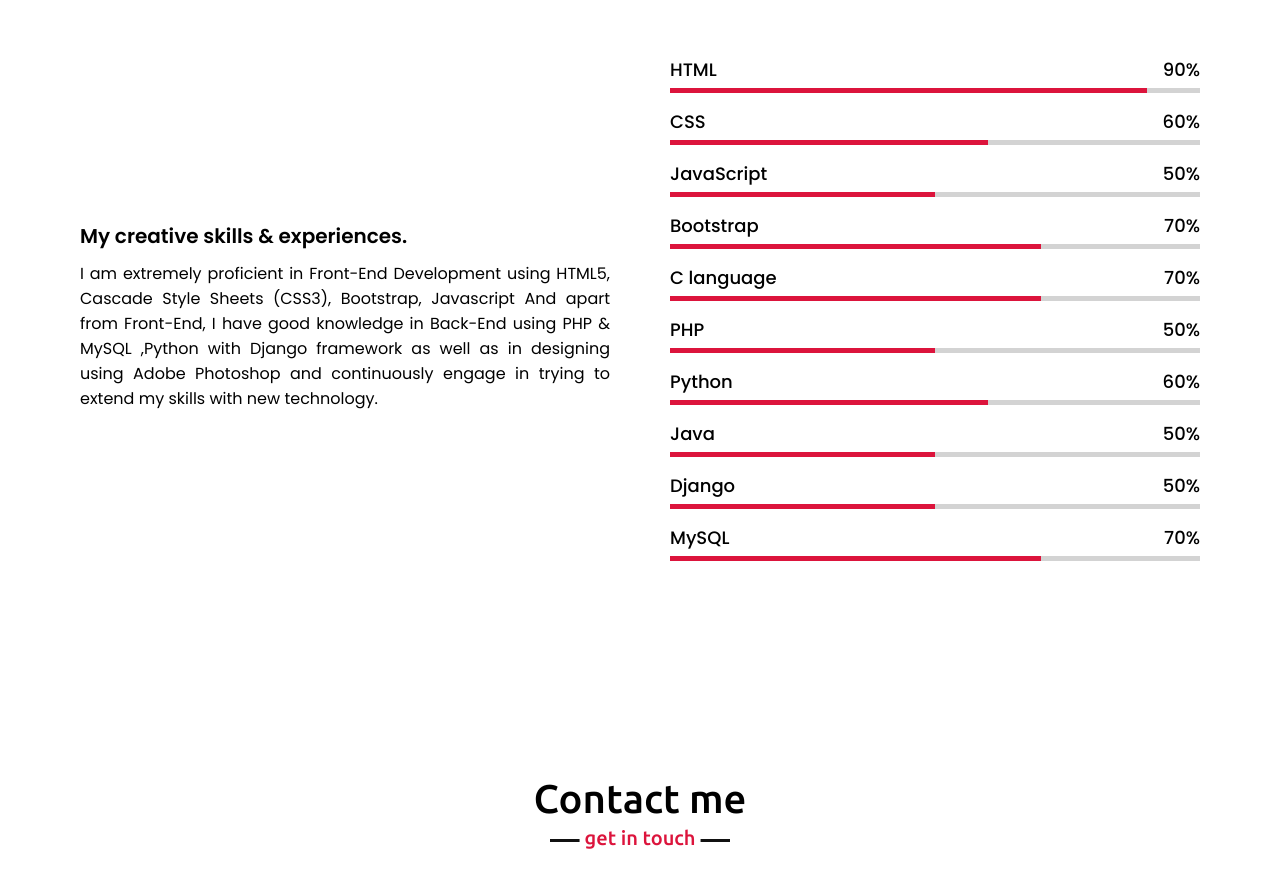
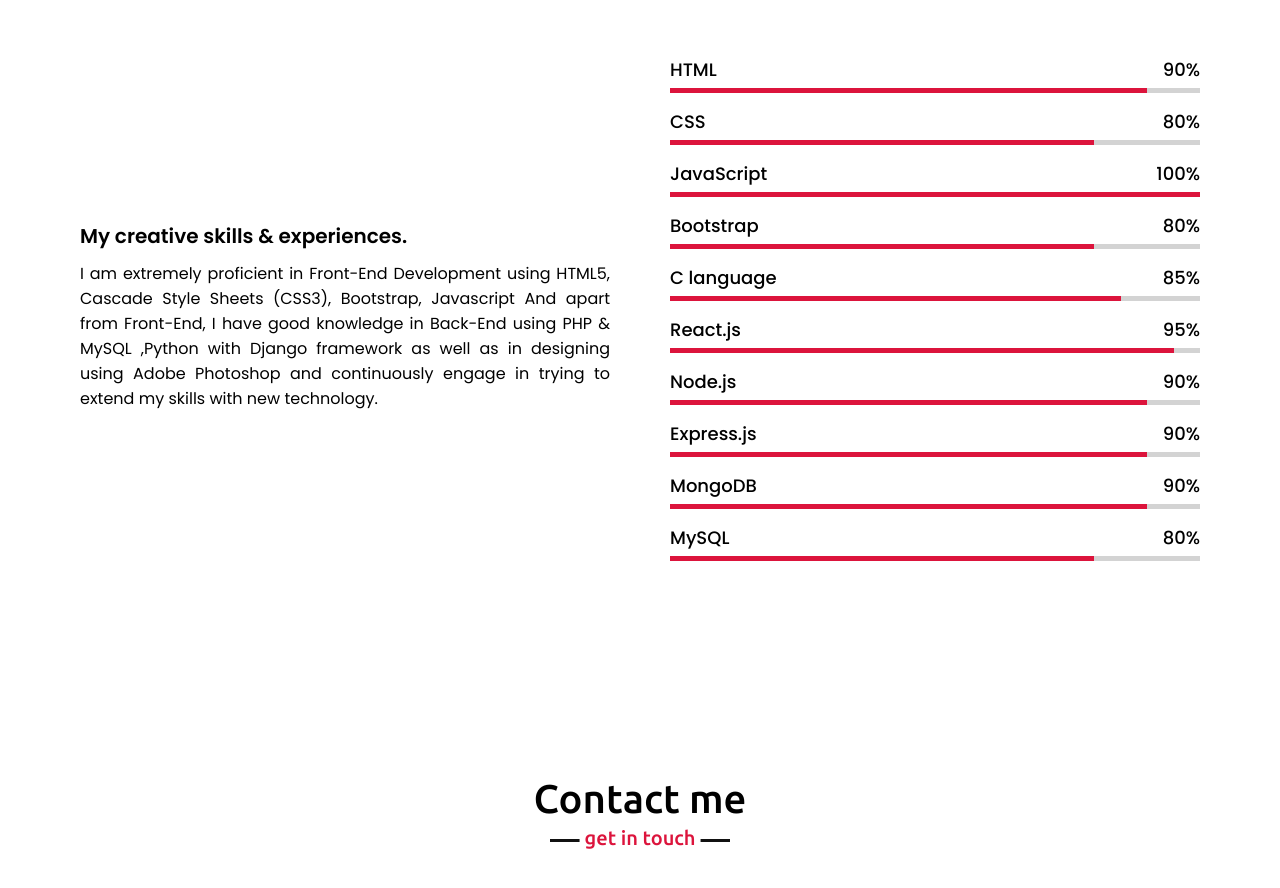
Before and after one commit to verma-anshu/anshu-verma.github.io, a plain HTML site: page index.html in a window 1280 px wide. Shown: the part 1703-2591 px from the top of the page. Drawn offline with nearby package versions, Linux system fonts and the light colour scheme.

Commit message:
skills updated to Mern Stack

```diff
--- a/index.html
+++ b/index.html
@@ -131,63 +131,63 @@
                     <div class="bars">
                         <div class="info">
                             <span>CSS</span>
-                            <span>60%</span>
+                            <span>80%</span>
                         </div>
                         <div class="line css"></div>
                     </div>
                     <div class="bars">
                         <div class="info">
                             <span>JavaScript</span>
-                            <span>50%</span>
+                            <span>100%</span>
                         </div>
                         <div class="line js"></div>
                     </div>
 					<div class="bars">
                         <div class="info">
                             <span>Bootstrap</span>
-                            <span>70%</span>
+                            <span>80%</span>
                         </div>
                         <div class="line bootstrap"></div>
                     </div>
 					<div class="bars">
                         <div class="info">
                             <span>C language</span>
-                            <span>70%</span>
+                            <span>85%</span>
                         </div>
                         <div class="line clang"></div>
                     </div>
                     <div class="bars">
                         <div class="info">
-                            <span>PHP</span>
-                            <span>50%</span>
+                            <span>React.js</span>
+                            <span>95%</span>
                         </div>
-                        <div class="line php"></div>
+                        <div class="line react"></div>
                     </div>
 					<div class="bars">
                         <div class="info">
-                            <span>Python</span>
-                            <span>60%</span>
+                            <span>Node.js</span>
+                            <span>90%</span>
                         </div>
-                        <div class="line python"></div>
+                        <div class="line node"></div>
                     </div>
 					<div class="bars">
                         <div class="info">
-                            <span>Java</span>
-                            <span>50%</span>
+                            <span>Express.js</span>
+                            <span>90%</span>
                         </div>
-                        <div class="line java"></div>
+                        <div class="line express"></div>
                     </div>
 					<div class="bars">
                         <div class="info">
-                            <span>Django</span>
-                            <span>50%</span>
+                            <span>MongoDB</span>
+                            <span>90%</span>
                         </div>
-                        <div class="line django"></div>
+                        <div class="line mongo"></div>
                     </div>
                     <div class="bars">
                         <div class="info">
                             <span>MySQL</span>
-                            <span>70%</span>
+                            <span>80%</span>
                         </div>
                         <div class="line mysql"></div>
                     </div>
--- a/style.css
+++ b/style.css
@@ -366,31 +366,31 @@ section .title::after{
     width: 90%;
 }
 .skills-content .right .css::before{
-    width: 60%;
+    width: 80%;
 }
 .skills-content .right .js::before{
-    width: 50%;
+    width: 100%;
 }
 .skills-content .right .bootstrap::before{
-    width: 70%;
+    width: 80%;
 }
 .skills-content .right .clang::before{
-    width: 70%;
+    width: 85%;
 }
-.skills-content .right .php::before{
-    width: 50%;
+.skills-content .right .react::before{
+    width: 95%;
 }
-.skills-content .right .python::before{
-    width: 60%;
+.skills-content .right .node::before{
+    width: 90%;
 }
-.skills-content .right .java::before{
-    width: 50%;
+.skills-content .right .express::before{
+    width: 90%;
 }
-.skills-content .right .django::before{
-    width: 50%;
+.skills-content .right .mongo::before{
+    width: 90%;
 }
 .skills-content .right .mysql::before{
-    width: 70%;
+    width: 80%;
 }
 
 /* teams section styling */
```
